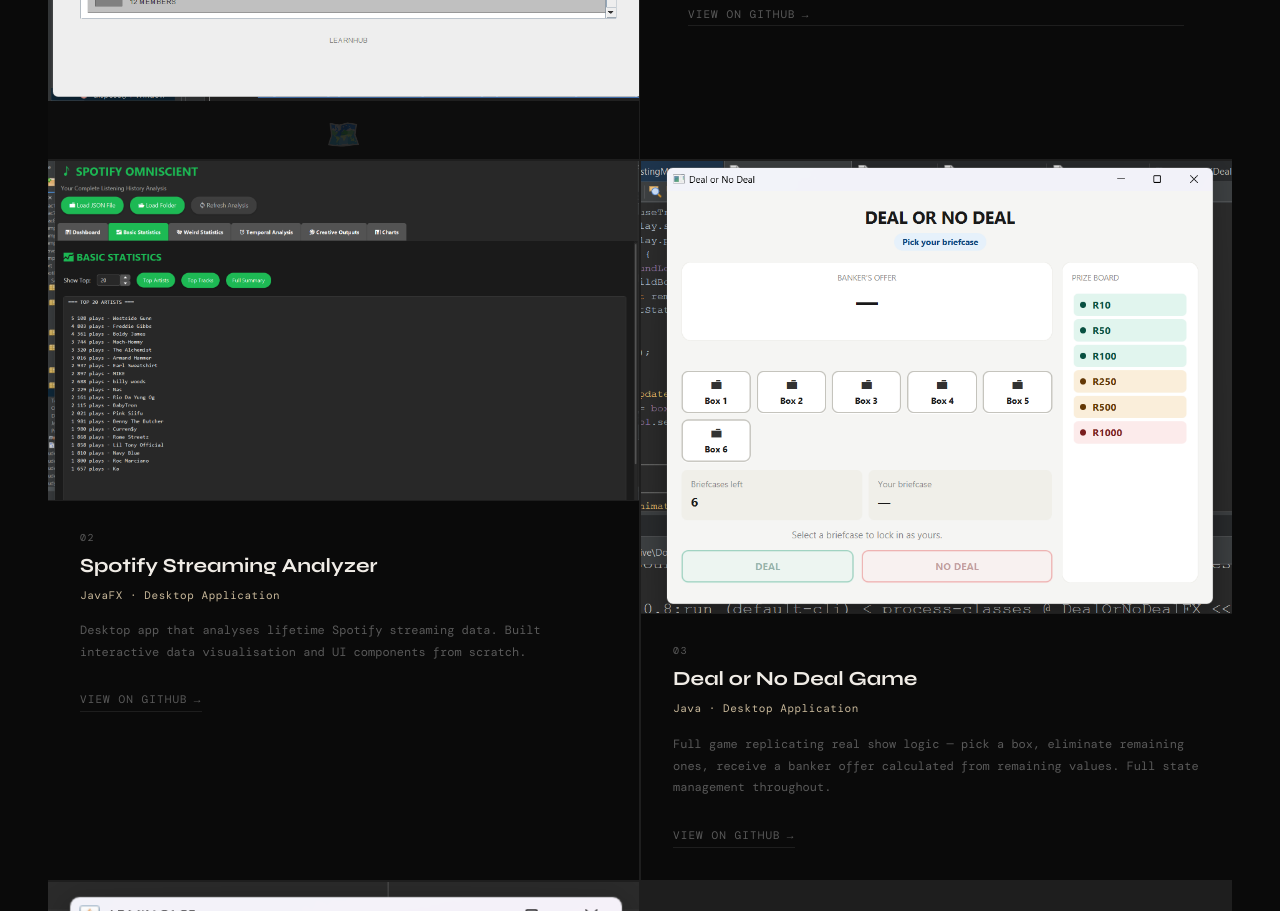
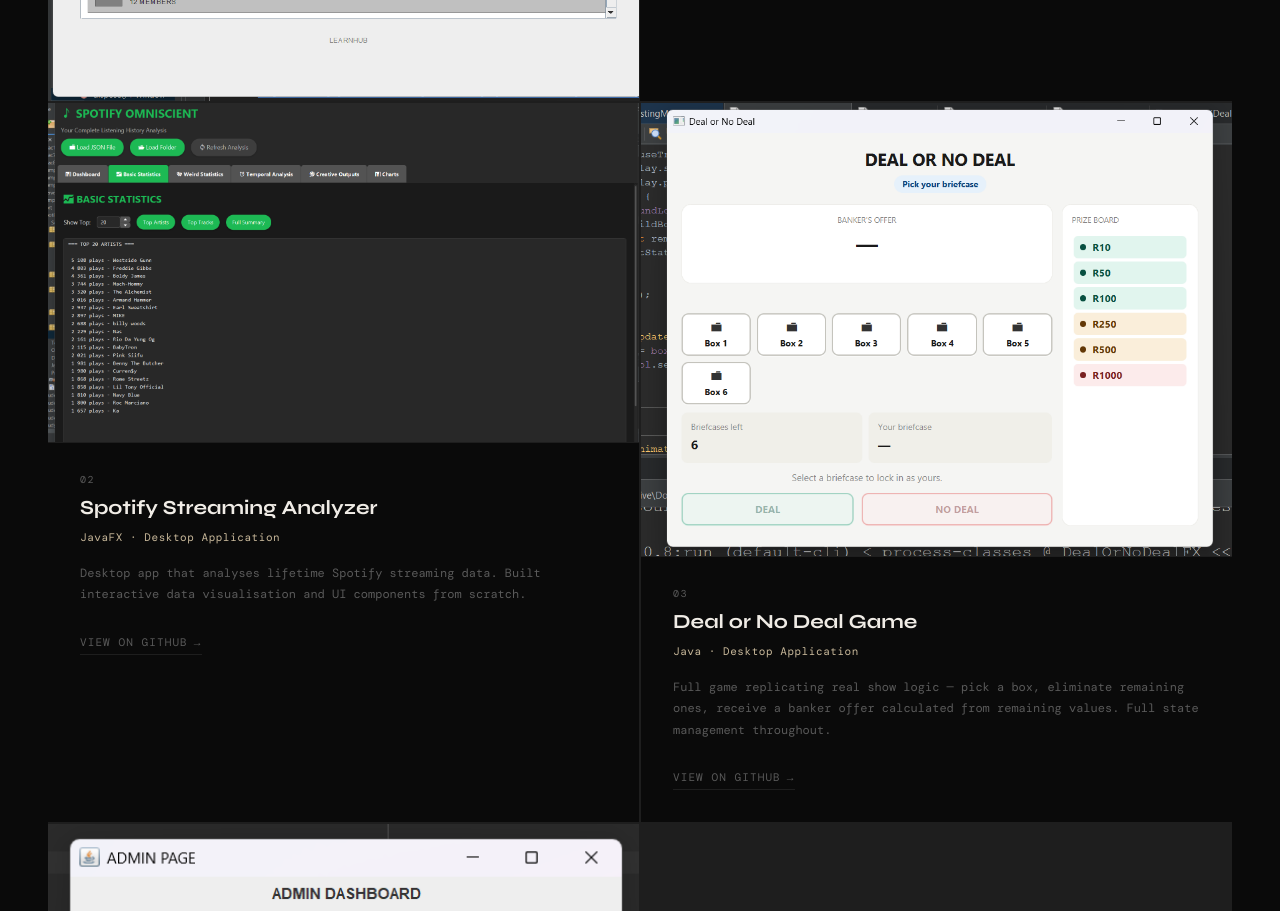
Before and after one commit to AbongileALC/portfolio, a plain HTML site: page index.html in a window 1280 px wide. Shown: the part 1937-2848 px from the top of the page. Drawn offline with nearby package versions, Linux system fonts and the light colour scheme; a web font is replaced by a local one.

Commit message:
Update index.html

```diff
--- a/index.html
+++ b/index.html
@@ -611,11 +611,7 @@
     <!-- Featured -->
     <div class="project-card featured reveal">
       <div class="project-screenshot">
-        <!-- Replace src with your screenshot e.g. src="map-screenshot.png" and remove display:none on img -->
         <img src="images/learnhub-map.png" alt="Study Locations Map System">
-        <div class="screenshot-placeholder">
-          <div class="screenshot-icon">🗺️</div>
-        </div>
       </div>
       <div class="project-body">
         <div class="featured-badge">Featured Project</div>
```
